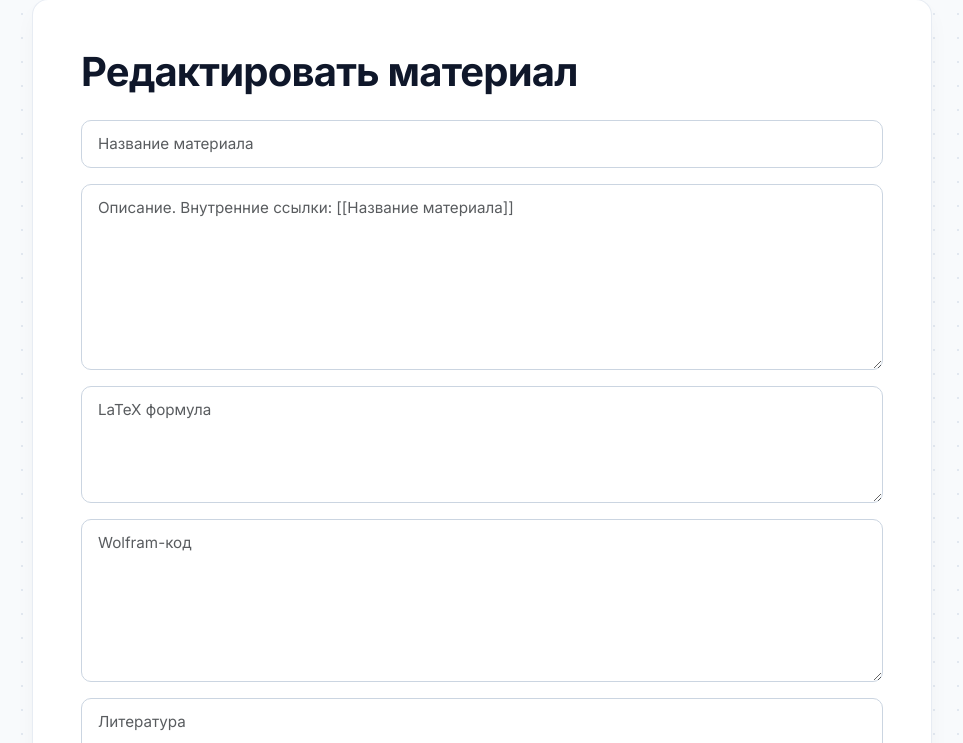
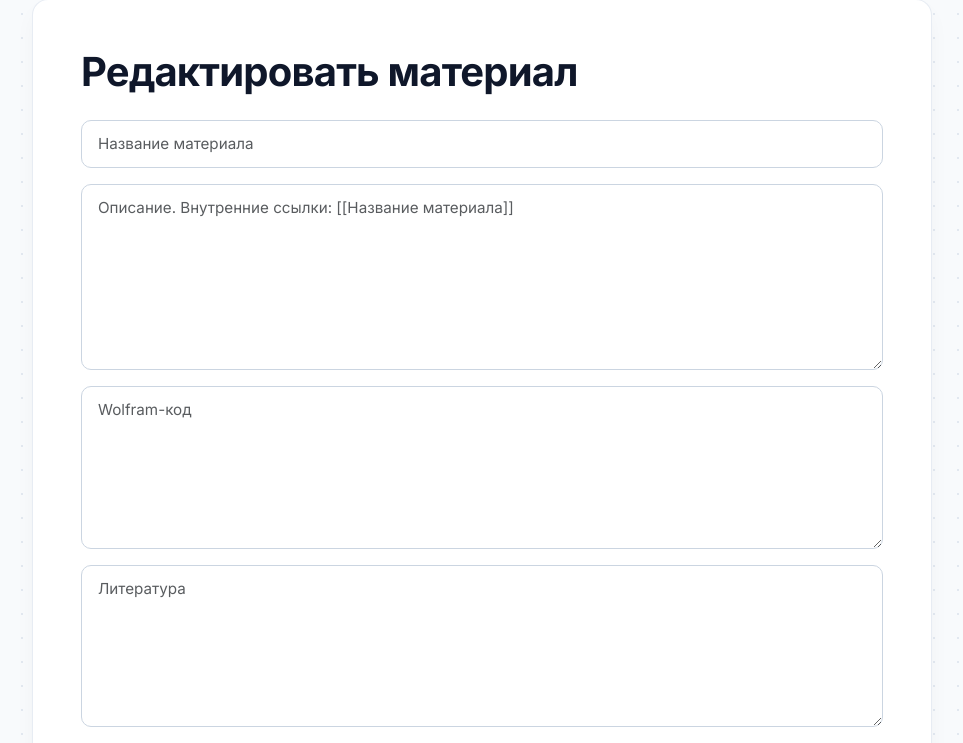
Before and after one commit to alekseykulik/special_func, a Flask app: template special_functions_site/templates/edit_material.html in a window 1280 px wide. Shown: the part 118-861 px from the top of the page, without its empty margins (158-1121 px from the left). Run offline with Flask 3, Linux system fonts and the light colour scheme; the template is opened without the code that fills it, so the values that code supplies are empty.

Commit message:
Update edit_material.html

```diff
--- a/special_functions_site/templates/edit_material.html
+++ b/special_functions_site/templates/edit_material.html
@@ -23,13 +23,6 @@
                 rows="7"
                 placeholder="Описание. Внутренние ссылки: [[Название материала]]"
             >{{ material.description }}</textarea>
-
-            <textarea
-                class="form-control mb-3"
-                name="formula"
-                rows="4"
-                placeholder="LaTeX формула"
-            >{{ material.formula }}</textarea>
 
             <textarea
                 class="form-control mb-3"
```
